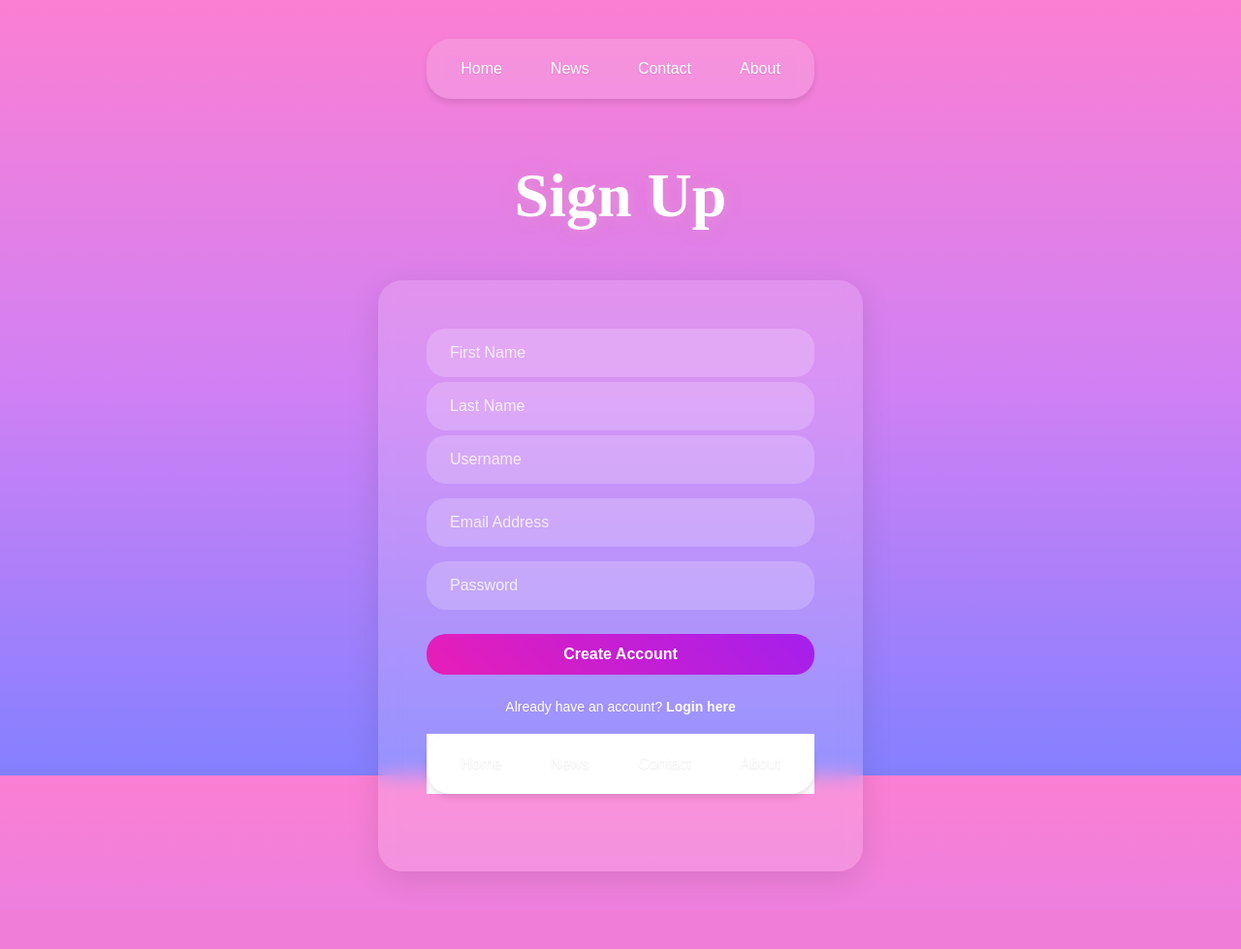
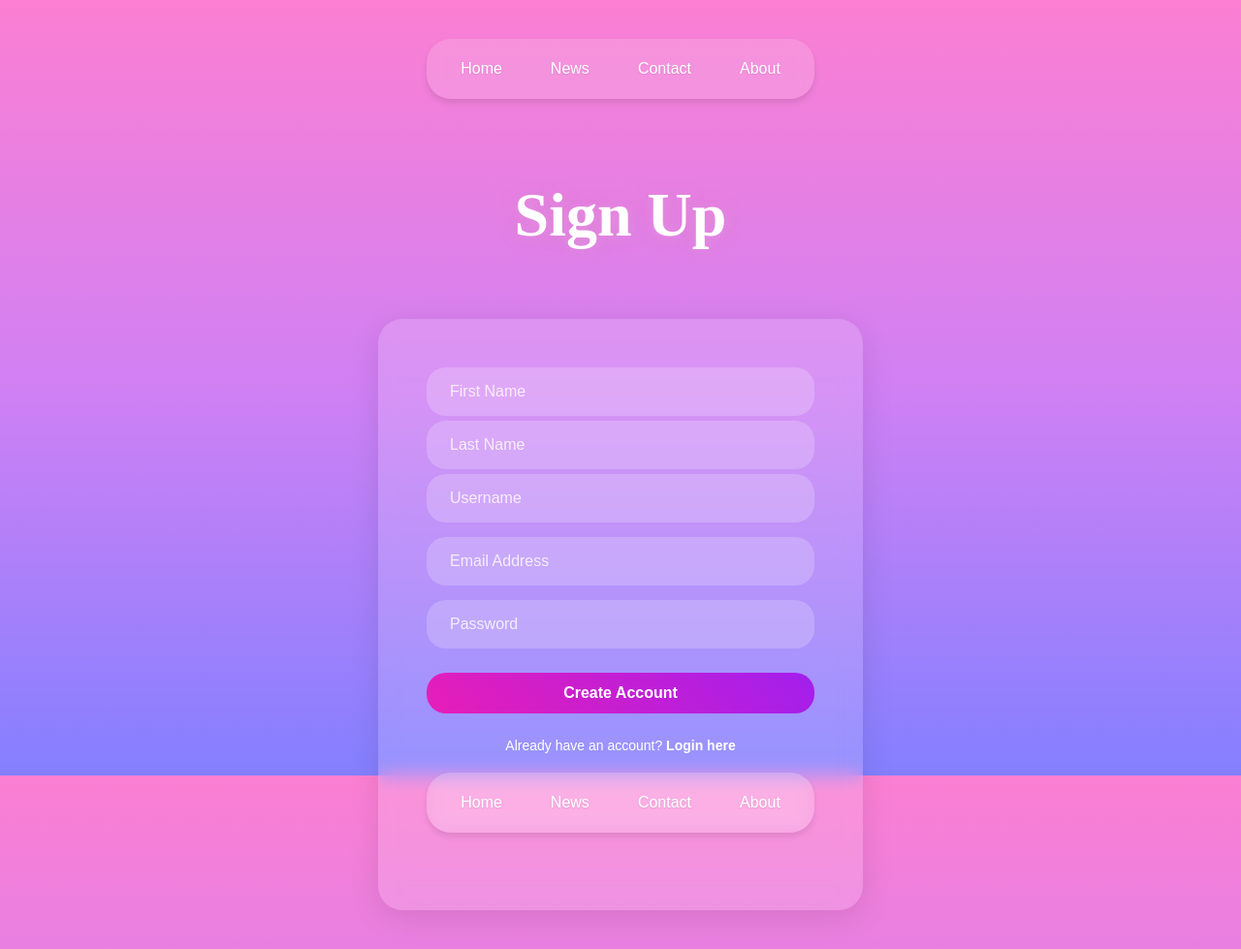
Before and after one commit to npotts24/Database-Design-Signup-and-Login-Page, a PHP site: page /signup.html in a window 1280 px wide. Shown: the whole page at 97% size. Before the commit the page ends 906 px from the top, so only its background shows below. Run offline with PHP 8.4, Linux system fonts and the light colour scheme.

Commit message:
editing comments

```diff
--- a/style.css
+++ b/style.css
@@ -92,6 +92,8 @@ body {
   font-family: 'Arial', sans-serif;
   overflow-y: auto;
   scroll-behavior: smooth;
+  position: relative;
+  gap: 20px;
 }
 
 /* Custom scrollbar styling */
@@ -207,6 +209,29 @@ body {
   text-decoration: underline;
 }
 
+/*.footer {
+  background-color: white;
+  width: 100%;
+  margin-top: auto;
+  padding: 20px 0;
+}
+
+.footer ul {
+  margin: 0;
+  background-color: rgba(255, 255, 255, 0.15);
+  backdrop-filter: blur(10px);
+  box-shadow: 0 -4px 6px rgba(0, 0, 0, 0.1);
+}
+*/
+/* Style specifically for the header navigation */
+/*body > ul:last-of-type {
+  margin-bottom: 20px;
+}
+*/
+
+
+
+
 .login-button {
   width: 100%;
   padding: 12px 20px;
@@ -222,16 +247,3 @@ body {
   transition: all 0.3s ease;
   margin-top: 10px;
 }
-
-.footer{
-    background-color: white;
-
-
-
-
-
-
-
-
-
-}
```
